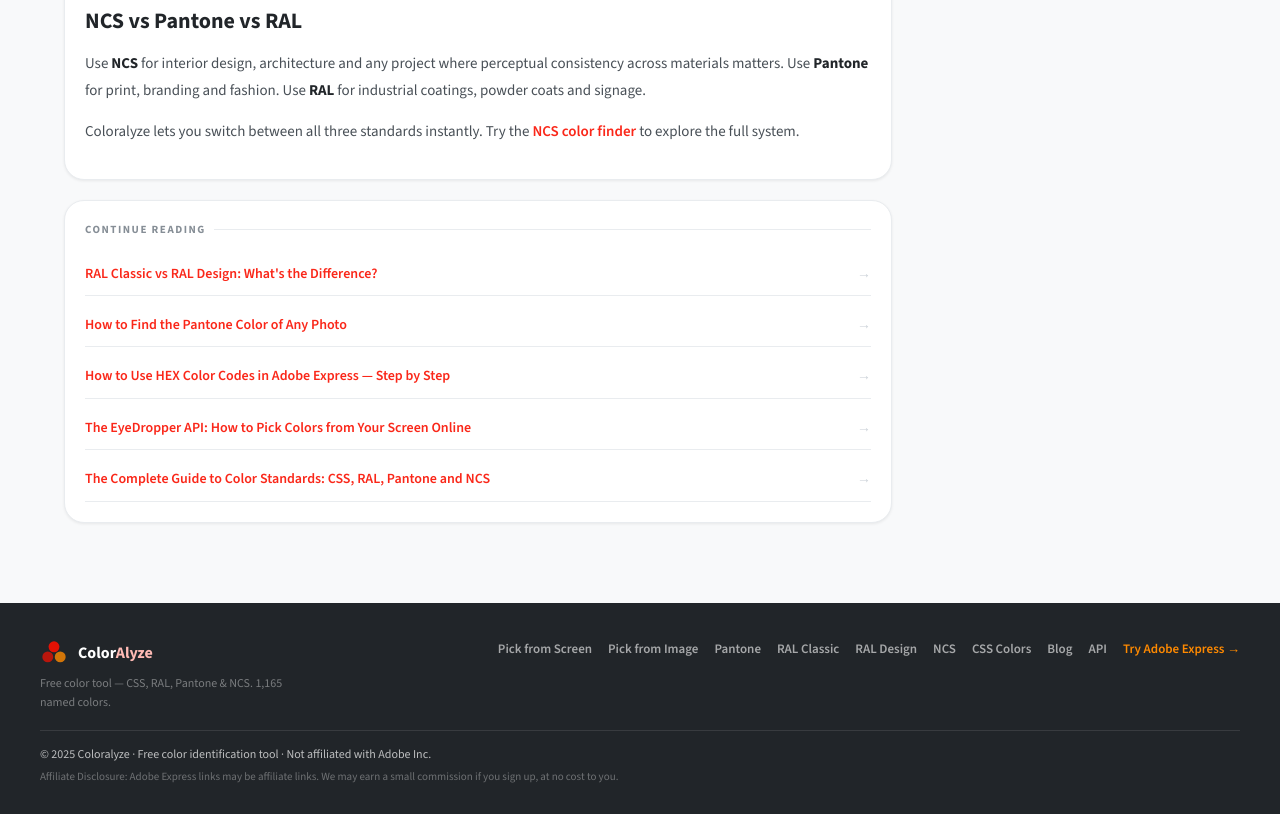
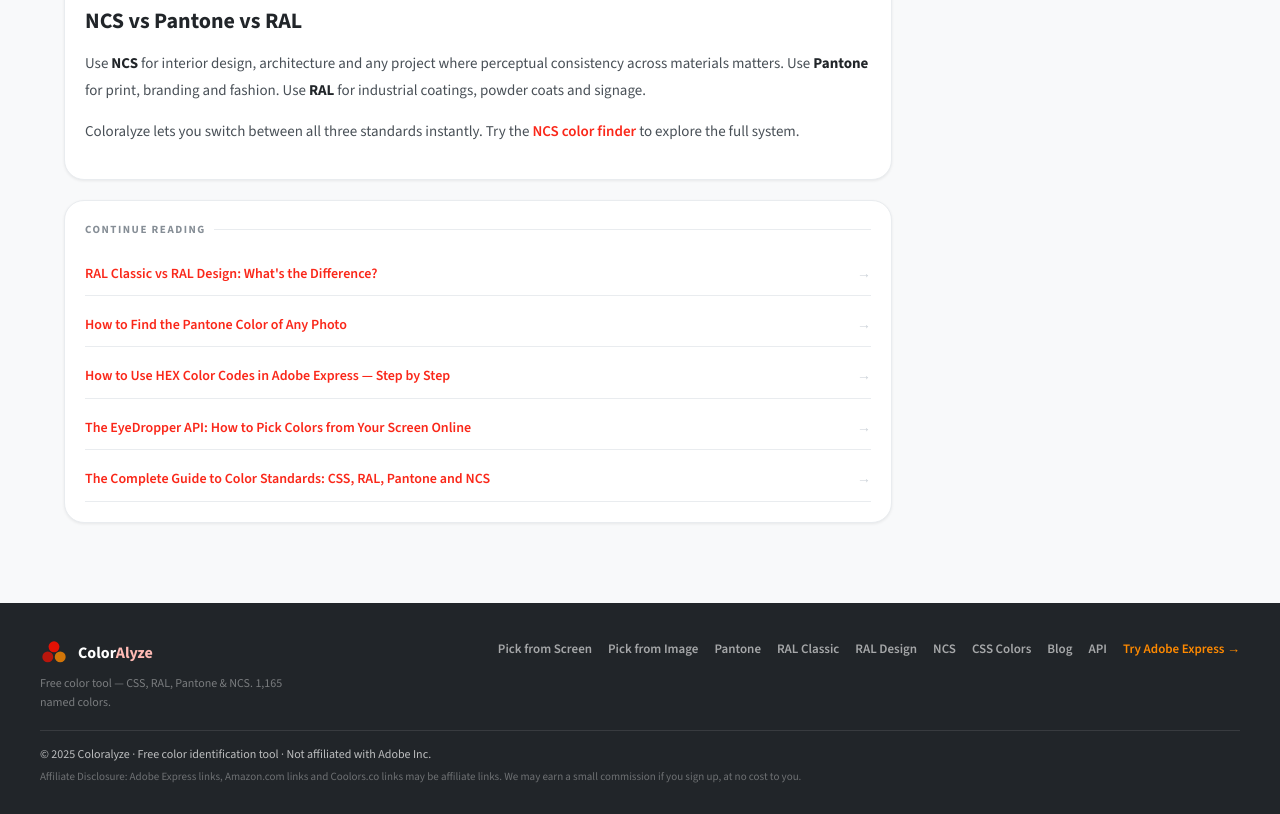
Before and after one commit to Bart19091968/color-tool, a website: page public/blog/what-is-ncs-color-system.html in a window 1280 px wide. Shown: the part 1535-2349 px from the top of the page. Drawn offline with nearby package versions, Linux system fonts and the light colour scheme.

Commit message:
Update affiliate disclosure — what-is-ncs-color-system.html

```diff
--- a/public/blog/what-is-ncs-color-system.html
+++ b/public/blog/what-is-ncs-color-system.html
@@ -265,7 +265,7 @@
     </div>
     <div class="footer-bottom">
       <p>© 2025 Coloralyze · Free color identification tool · Not affiliated with Adobe Inc.</p>
-      <p class="footer-disc">Affiliate Disclosure: Adobe Express links may be affiliate links. We may earn a small commission if you sign up, at no cost to you.</p>
+      <p class="footer-disc">Affiliate Disclosure: Adobe Express links, Amazon.com links and Coolors.co links may be affiliate links. We may earn a small commission if you sign up, at no cost to you.</p>
     </div>
   </div>
 </footer>
```
